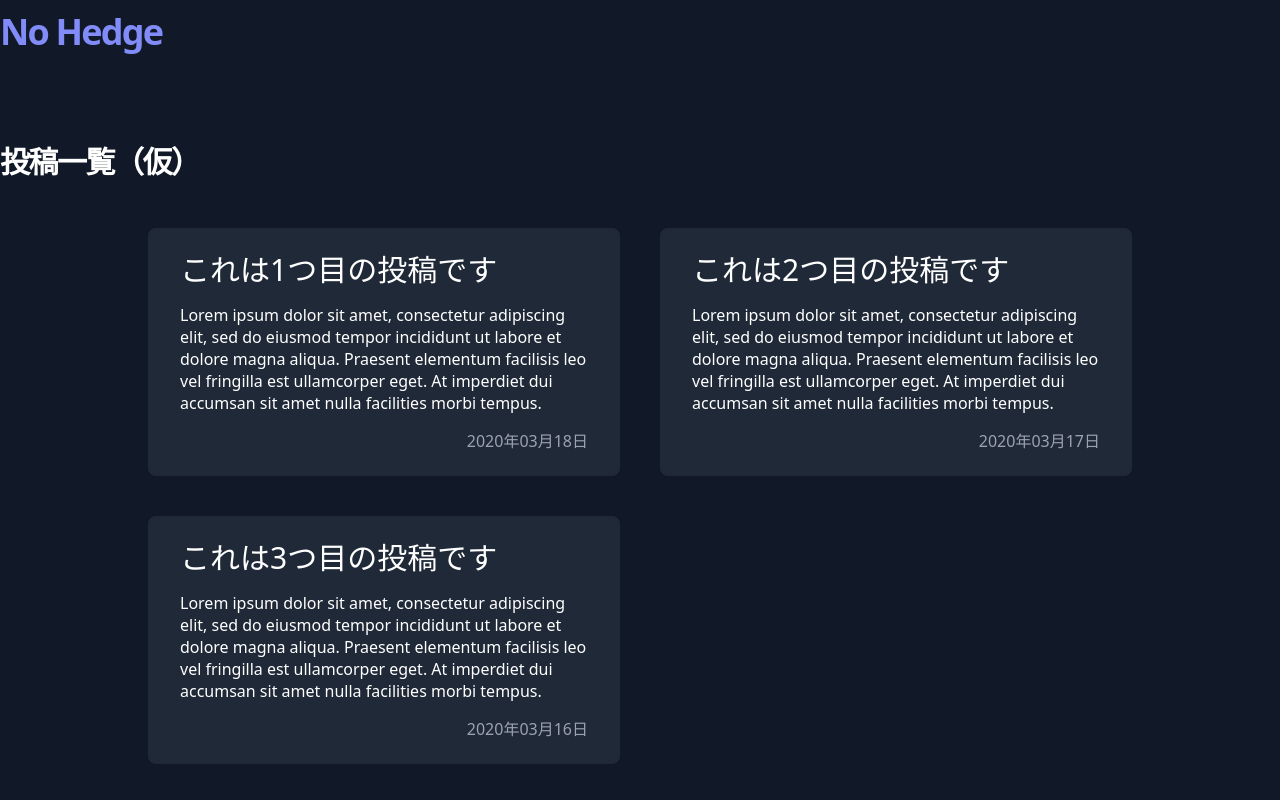
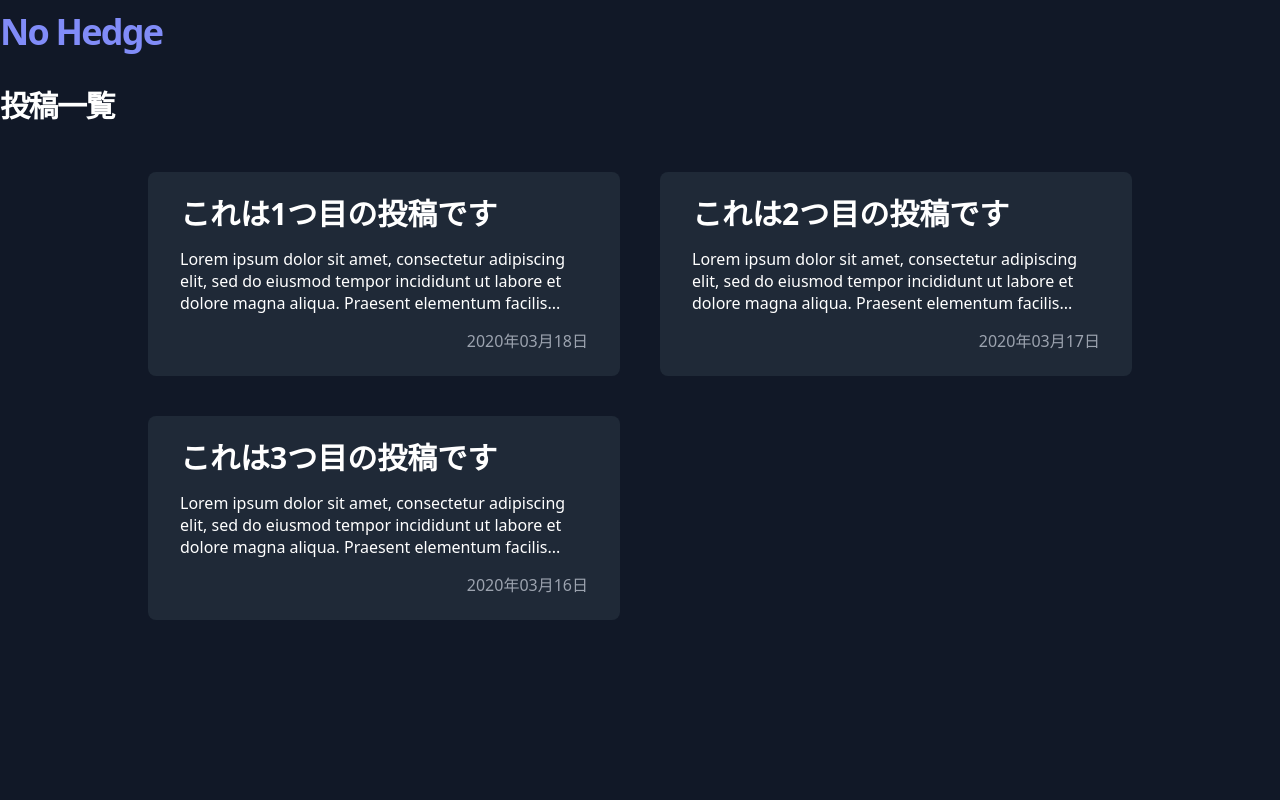
Before and after one commit to Tomoya-Sonok/nohedge, a Next.js app: page / in a window 1280 px wide. Shown: the top 800 px of the page. Built offline with nearby package versions, Linux system fonts and the light colour scheme.

Commit message:
Fix/ adjusted some css for Post page

```diff
--- a/_posts/1st-post.md
+++ b/_posts/1st-post.md
@@ -1,6 +1,6 @@
 ---
 title: 'これは1つ目の投稿です'
-excerpt: 'Lorem ipsum dolor sit amet, consectetur adipiscing elit, sed do eiusmod tempor incididunt ut labore et dolore magna aliqua. Praesent elementum facilisis leo vel fringilla est ullamcorper eget. At imperdiet dui accumsan sit amet nulla facilities morbi tempus.'
+excerpt: 'Lorem ipsum dolor sit amet, consectetur adipiscing elit, sed do eiusmod tempor incididunt ut labore et dolore magna aliqua. Praesent elementum facilis...'
 date: '2020-03-18'
 ---
 
--- a/_posts/2nd-post.md
+++ b/_posts/2nd-post.md
@@ -1,6 +1,6 @@
 ---
 title: 'これは2つ目の投稿です'
-excerpt: 'Lorem ipsum dolor sit amet, consectetur adipiscing elit, sed do eiusmod tempor incididunt ut labore et dolore magna aliqua. Praesent elementum facilisis leo vel fringilla est ullamcorper eget. At imperdiet dui accumsan sit amet nulla facilities morbi tempus.'
+excerpt: 'Lorem ipsum dolor sit amet, consectetur adipiscing elit, sed do eiusmod tempor incididunt ut labore et dolore magna aliqua. Praesent elementum facilis...'
 date: '2020-03-17'
 ---
 
--- a/_posts/3rd-post.md
+++ b/_posts/3rd-post.md
@@ -1,6 +1,6 @@
 ---
 title: 'これは3つ目の投稿です'
-excerpt: 'Lorem ipsum dolor sit amet, consectetur adipiscing elit, sed do eiusmod tempor incididunt ut labore et dolore magna aliqua. Praesent elementum facilisis leo vel fringilla est ullamcorper eget. At imperdiet dui accumsan sit amet nulla facilities morbi tempus.'
+excerpt: 'Lorem ipsum dolor sit amet, consectetur adipiscing elit, sed do eiusmod tempor incididunt ut labore et dolore magna aliqua. Praesent elementum facilis...'
 date: '2020-03-16'
 ---
 
--- a/components/header.tsx
+++ b/components/header.tsx
@@ -2,8 +2,8 @@ import Link from 'next/link'
 
 const Header = () => {
   return (
-    <div className='h-16 flex mx-auto max-w-7xl text-2xl md:text-4xl font-bold text-primary-text tracking-tight md:tracking-tighter leading-tight mb-20'>
-      <h2 className='flex items-center'>
+    <div className='h-16 flex mx-auto max-w-7xl text-2xl md:text-4xl font-bold text-primary-text tracking-tight md:tracking-tighter leading-tight mb-6'>
+      <h2 className='flex items-center px-8 md:px-0'>
         <Link href='/'>
           <a className='hover:underline'>No Hedge</a>
         </Link>
--- a/components/intro.tsx
+++ b/components/intro.tsx
@@ -1,8 +1,8 @@
 const Intro = () => {
   return (
-    <section className='mx-auto max-w-7xl flex-col md:flex-row flex items-center md:justify-between mt-16 mb-16 md:mb-12'>
-      <h1 className='text-2xl md:text-3xl font-bold text-white tracking-tighter leading-tight md:pr-8'>
-        投稿一覧（仮）
+    <section className='mx-auto max-w-7xl flex-col md:flex-row flex items-center md:justify-between mt-6 mb-6 md:mb-12'>
+      <h1 className='text-2xl md:text-3xl font-bold text-white tracking-tighter leading-tight px-8 md:px-0'>
+        投稿一覧
         {/* propsでもってきたページタイトルを表示させる */}
       </h1>
     </section>
--- a/components/post-preview.tsx
+++ b/components/post-preview.tsx
@@ -15,8 +15,8 @@ const PostPreview = ({ title, coverImage, date, excerpt, slug }: Props) => {
     <div className='rounded-lg text-white bg-cardgray hover:bg-hover-cardgray'>
       <h3 className='leading-snug'>
         <Link as={`/posts/${slug}`} href='/posts/[slug]'>
-          <a className='block flex h-full flex-col justify-between px-8 py-6'>
-            <p className='text-3xl mb-4'>{title} </p>
+          <a className='block flex h-full flex-col justify-between px-6 py-4 md:px-8 md:py-6'>
+            <p className='text-2xl md:text-3xl font-bold mb-4'>{title} </p>
             <p className='mb-4'>{excerpt}</p>
             <p className='text-right text-fontgray'>
               <DateFormatter dateString={date} />
```
